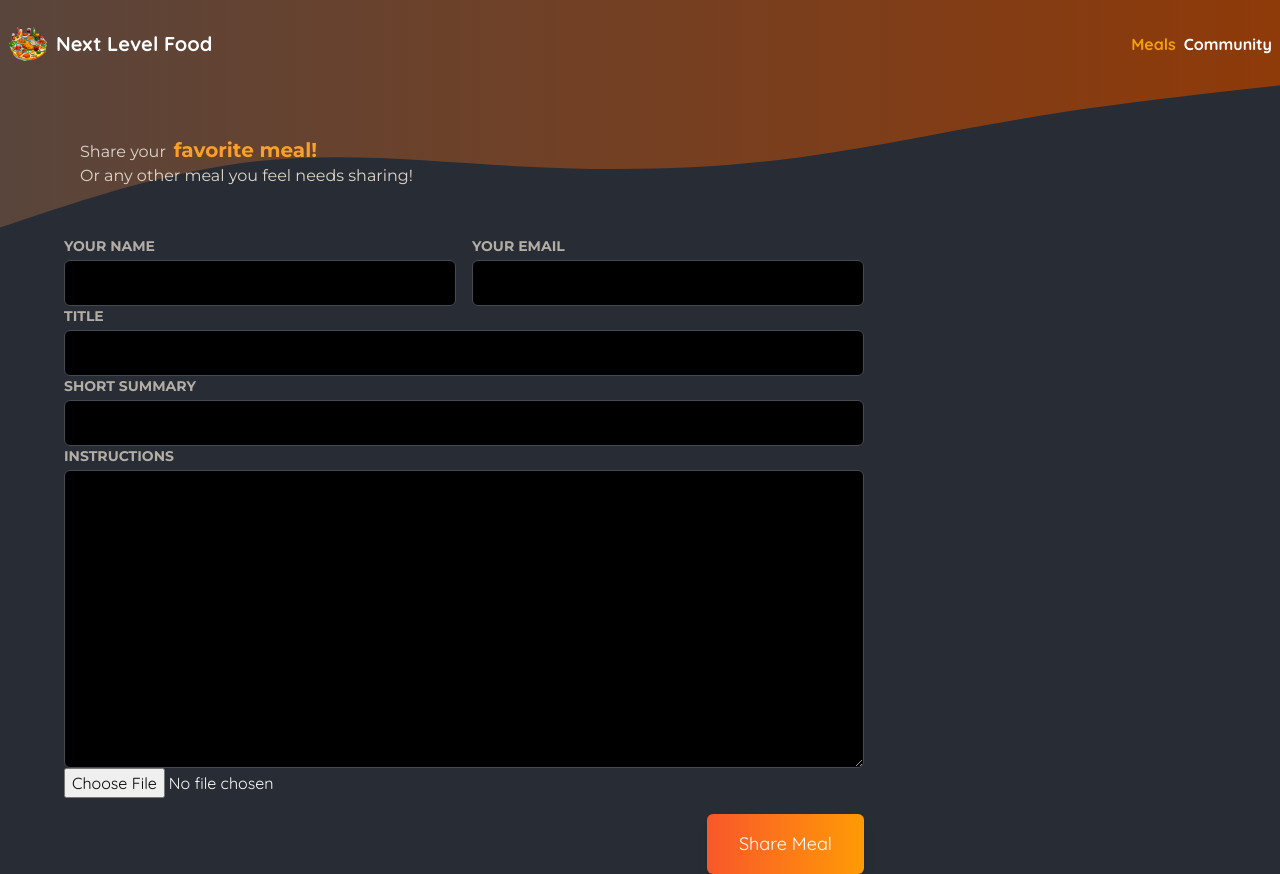
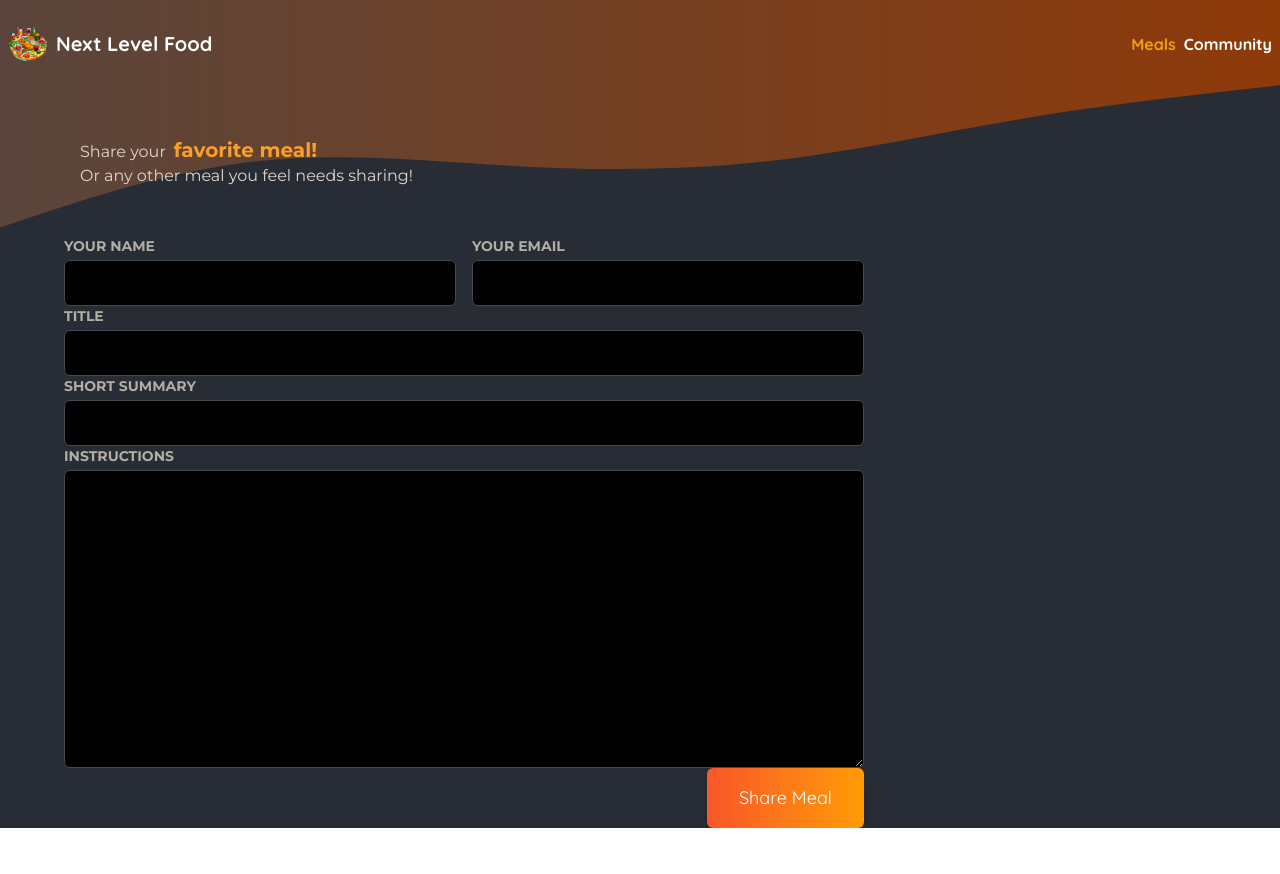
Before and after one commit to katesunday/next_app, a Next.js app: page /meals/share in a window 1280 px wide. After the commit the page ends 828 px from the top, so only its background shows below. Built offline with nearby package versions, Linux system fonts and the light colour scheme.

Commit message:
ImagePicker

```diff
--- a/components/meals/ImagePicker.tsx
+++ b/components/meals/ImagePicker.tsx
@@ -3,15 +3,15 @@ import React from 'react';
 function ImagePicker({ label, name }: { label: string; name: string }) {
   return (
     <div>
-      <label htmlFor="image">{label}</label>
-      <div className="mb-4 flex items-start gap-8">
-        <input
-          type="file"
-          id="image"
-          accept="image/png, image/jpeg"
-          name={name}
-        />
-      </div>
+      {/*<label htmlFor="image">{label}</label>*/}
+      {/*<div className="mb-4 flex items-start gap-8">*/}
+      {/*  <input*/}
+      {/*    type="file"*/}
+      {/*    id="image"*/}
+      {/*    accept="image/png, image/jpeg"*/}
+      {/*    name={name}*/}
+      {/*  />*/}
+      {/*</div>*/}
     </div>
   );
 }
```
